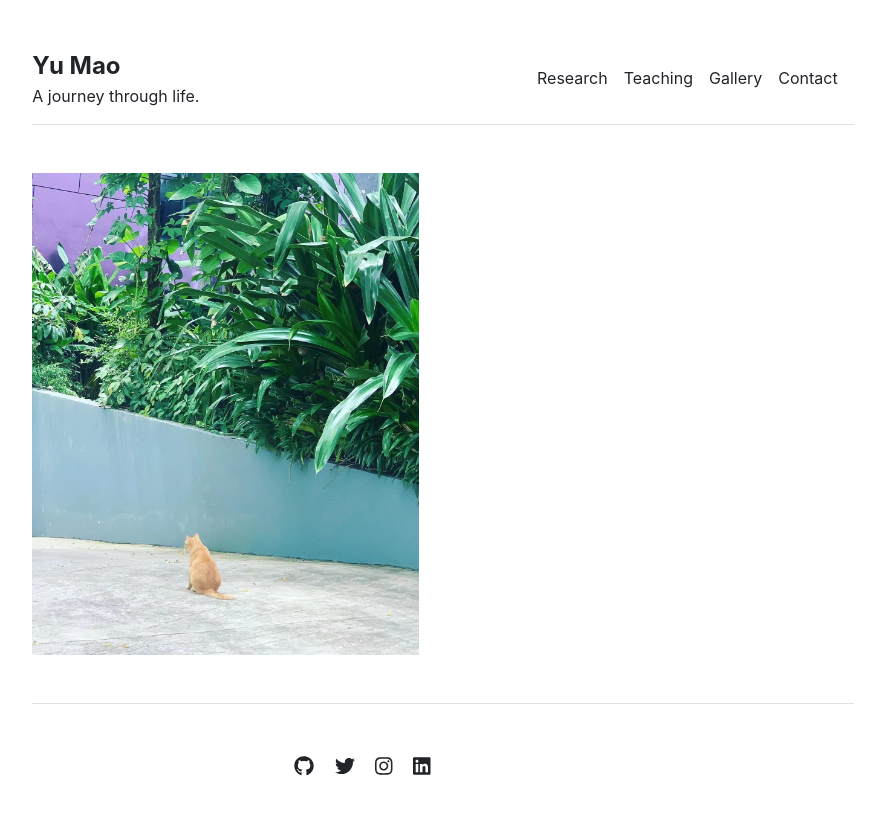
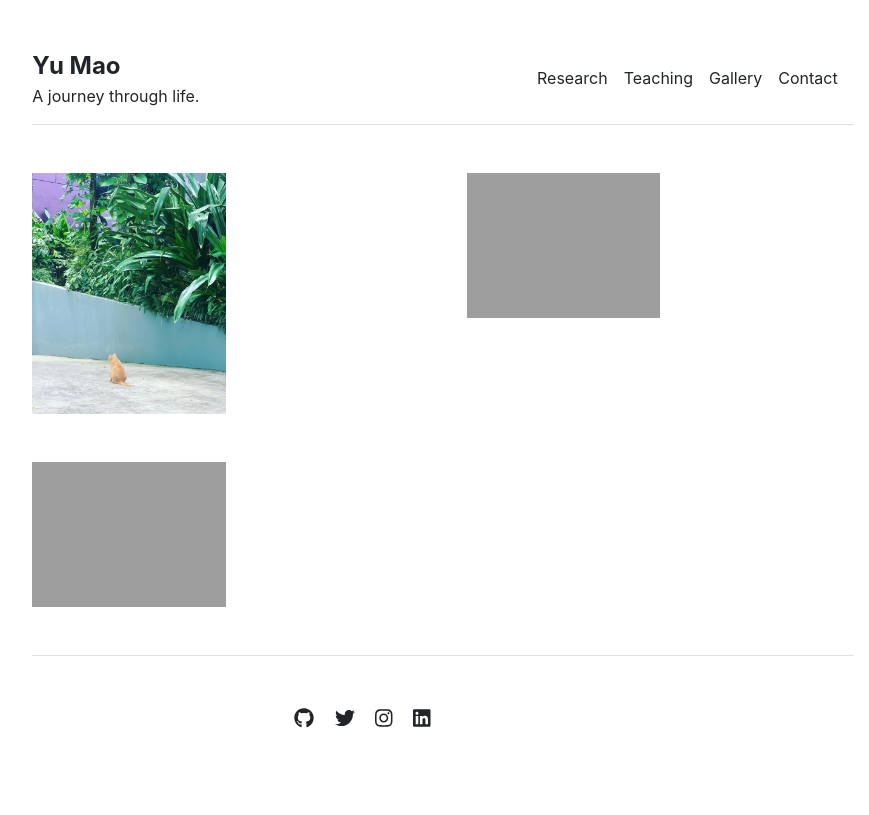
Before and after one commit to mynotwo/academic, a Jekyll site: the page built from gallery.md, in a window 1280 px wide. Shown: the top 815 px of the page, without its empty margins (197-1066 px from the left). Built offline with Jekyll 4.4.1, drawn with Linux system fonts in a browser that asks for light colours.

Commit message:
Update gallery.html

```diff
--- a/_layouts/gallery.html
+++ b/_layouts/gallery.html
@@ -6,6 +6,12 @@ layout: default
 
 <div class="row g-5 mb-5">
   <div class="col-md-6">
-    <img src="{{ site.github.url }}/assets/img/cat.jpeg" alt="Home" width="100%">
+    <img src="{{ site.github.url }}/assets/img/cat.jpeg" alt="Home" width="50%">
+  </div>
+    <div class="col-md-6">
+    <img src="{{ site.github.url }}/assets/img/mimi.jpeg" alt="Home" width="50%">
+  </div>
+    <div class="col-md-6">
+    <img src="{{ site.github.url }}/assets/img/dac.jpeg" alt="Home" width="50%">
   </div>
 </div>
```
